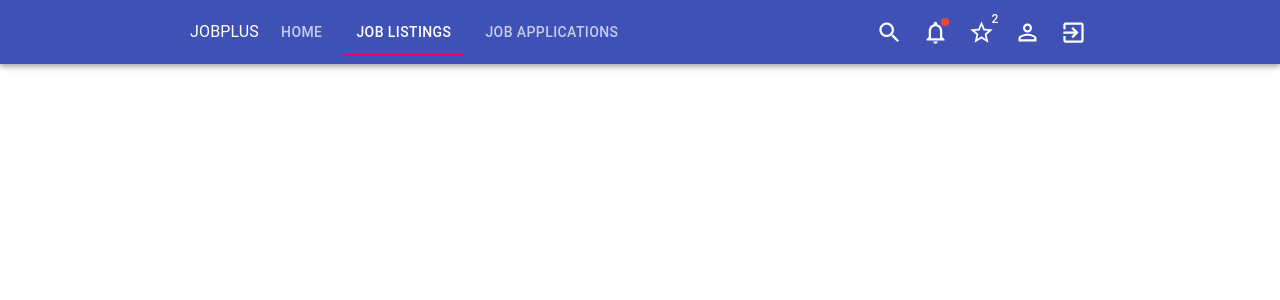
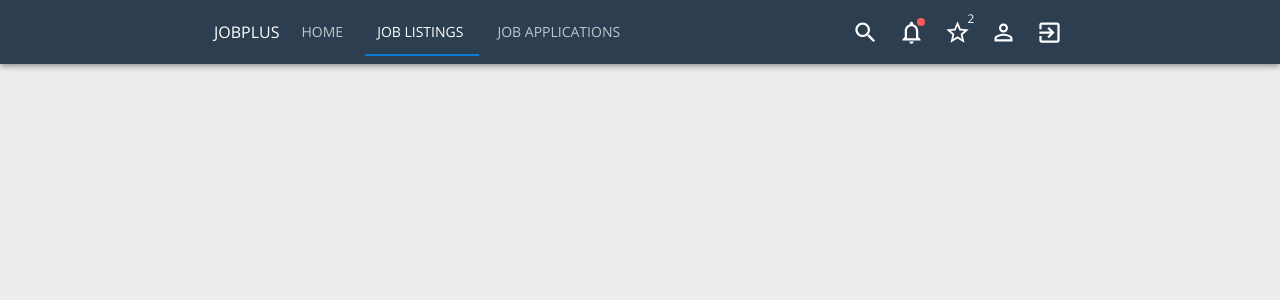
Before and after one commit to kingsley-ijomah/jobplus_react_frontend, a React (Create React App) app: page / in a window 1280 px wide. Shown: the top 300 px of the page. Built offline with nearby package versions, Linux system fonts and the light colour scheme.

Commit message:
Adding theme

```diff
--- a/src/components/Navbar.js
+++ b/src/components/Navbar.js
@@ -13,8 +13,7 @@ import { makeStyles } from '@material-ui/styles';
 
 const useStyles = makeStyles((theme) => ({
   container: {
-    width: '900px',
-    margin: '0 auto',
+    ...theme.container
   },
   iconsWrap: {
     marginLeft: 'auto',
--- a/src/index.css
+++ b/src/index.css
@@ -11,3 +11,23 @@ code {
   font-family: source-code-pro, Menlo, Monaco, Consolas, 'Courier New',
     monospace;
 }
+
+@font-face {
+  font-family: 'OpenSans-Bold';
+  src: local('OpenSans-Bold'), url(fonts/OpenSans-Bold.ttf) format('truetype');
+}
+
+@font-face {
+  font-family: 'OpenSans-Light';
+  src: local('OpenSans-Light'), url(fonts/OpenSans-Light.ttf) format('truetype');
+}
+
+@font-face {
+  font-family: 'OpenSans-Regular';
+  src: local('OpenSans-Regular'), url(fonts/OpenSans-Regular.ttf) format('truetype');
+}
+
+@font-face {
+  font-family: 'OpenSans-ExtraBold';
+  src: local('OpenSans-ExtraBold'), url(fonts/OpenSans-ExtraBold.ttf) format('truetype');
+}
--- a/src/index.js
+++ b/src/index.js
@@ -3,10 +3,16 @@ import ReactDOM from 'react-dom';
 import './index.css';
 import App from './App';
 import reportWebVitals from './reportWebVitals';
+import { ThemeProvider } from '@material-ui/core/styles';
+import CssBaseline from '@material-ui/core/CssBaseline';
+import theme from './theme';
 
 ReactDOM.render(
   <React.StrictMode>
-    <App />
+    <ThemeProvider theme={theme}>
+      <CssBaseline />
+      <App />
+    </ThemeProvider>
   </React.StrictMode>,
   document.getElementById('root')
 );
--- /dev/null
+++ b/src/theme.js
@@ -0,0 +1,62 @@
+import { createTheme } from '@material-ui/core/styles';
+import createBreakpoints from '@material-ui/core/styles/createBreakpoints';
+const breakpoints = createBreakpoints({});
+
+const alpha = '#2C3E50'
+const beta = '#0A7ED2'
+const gamma = '#1D2730'
+const delta = '#EDEDED'
+const alert = '#FD5959'
+const contrast = '#E84188'
+const elements = '#C4C4C4'
+const light = '#FFF'
+const skills = '#e1e1e1'
+
+export default createTheme({
+  typography: {
+    fontFamily: 'OpenSans-Regular'
+  },
+  palette: {
+    primary: {
+      main: `${alpha}`,
+    },
+    secondary: {
+      main: `${beta}`,
+    },
+    error: {
+      main: `${alert}`,
+    },
+    common: {
+      alpha: `${alpha}`,
+      beta: `${beta}`,
+      gamma: `${gamma}`,
+      delta: `${delta}`,
+      alert: `${alert}`,
+      contrast: `${contrast}`,
+      elements: `${elements}`,
+      light: `${light}`,
+      skills: `${skills}`,
+    },
+    background: {
+      default: `${delta}`,
+    }
+  },
+  fonts: {
+    bold: {
+      fontFamily: 'OpenSans-Bold',
+    },
+    extraBold: {
+      fontFamily: 'OpenSans-ExtraBold'
+    },
+    light: {
+      fontFamily: 'OpenSans-Light',
+    }
+  },
+  container: {
+    width: '900px',
+    margin: '0 auto',
+    [breakpoints.down('sm')]: {
+      width: '100%',
+    }
+  }
+});
```
